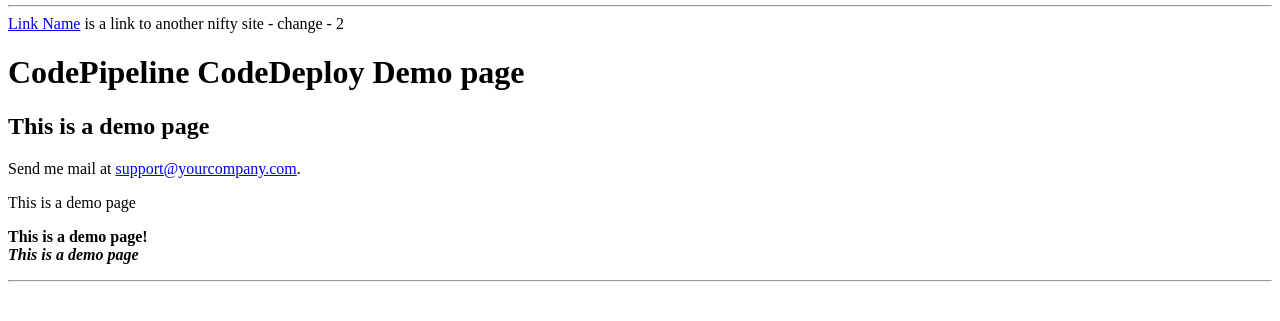
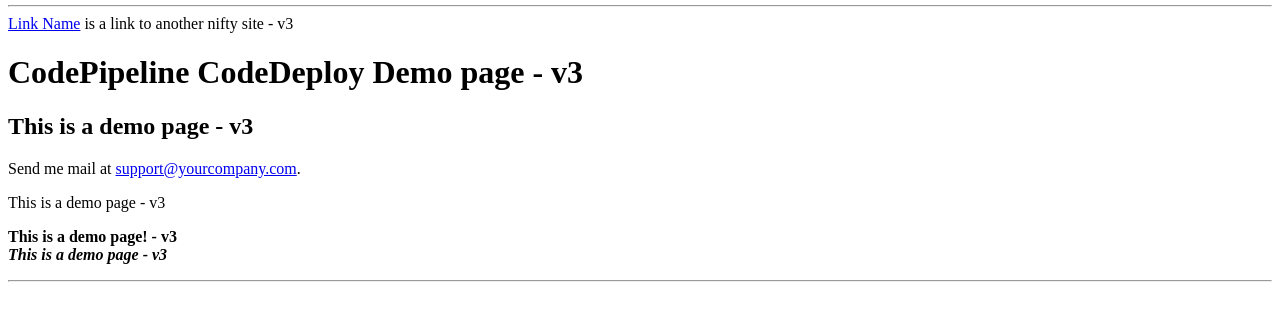
Before and after one commit to mithungonsalvez/code_deploy_test, a plain HTML site: page script/index.html in a window 1280 px wide. Shown: the part 27-348 px from the top of the page. Drawn offline with Linux system fonts and the light colour scheme.

Commit message:
version 3

```diff
--- a/script/index.html
+++ b/script/index.html
@@ -2,7 +2,7 @@
 
 <HEAD>
 
-<TITLE>CodePipeline CodeDeploy Test page - change - 2</TITLE>
+<TITLE>CodePipeline CodeDeploy Test page - v3</TITLE>
 
 </HEAD>
 
@@ -14,21 +14,21 @@
 
 <a href="http://somegreatsite.com">Link Name</a>
 
-is a link to another nifty site - change - 2
+is a link to another nifty site - v3
 
-<H1>CodePipeline CodeDeploy Demo page</H1>
+<H1>CodePipeline CodeDeploy Demo page - v3</H1>
 
-<H2>This is a demo page</H2>
+<H2>This is a demo page - v3</H2>
 
 Send me mail at <a href="mailto:support@yourcompany.com">
 
 support@yourcompany.com</a>.
 
-<P> This is a demo page
+<P> This is a demo page - v3
 
-<P> <B>This is a demo page!</B>
+<P> <B>This is a demo page! - v3</B>
 
-<BR> <B><I>This is a demo page</I></B>
+<BR> <B><I>This is a demo page - v3</I></B>
 
 <HR>
 
```
